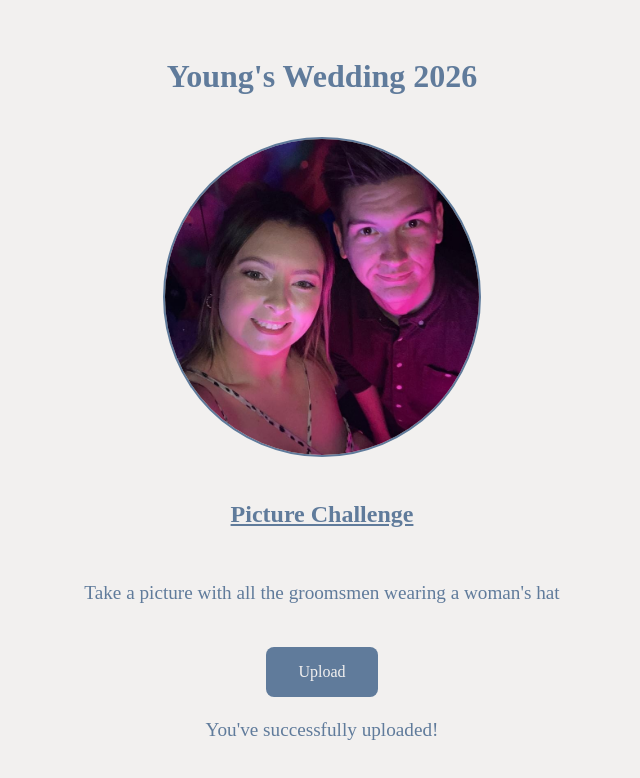
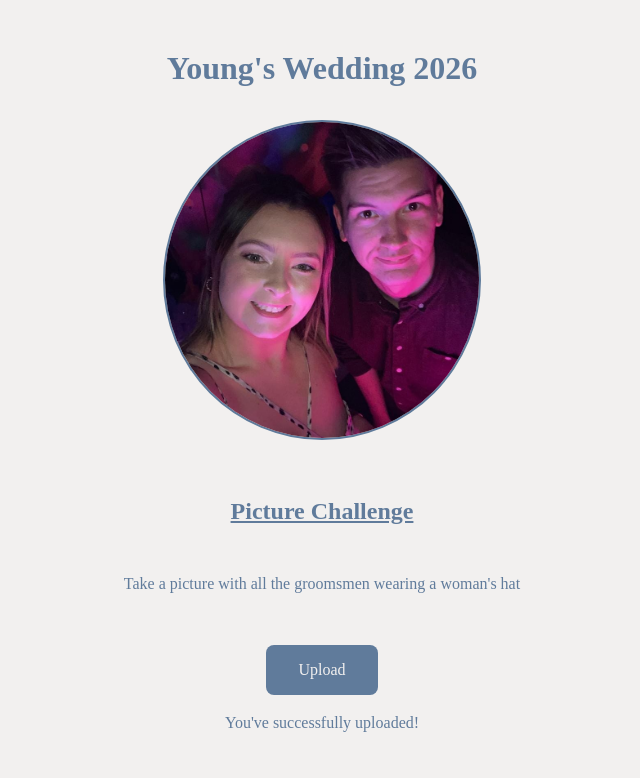
Before and after one commit to Young-95/Wedding_Album_App, a React (Vite) app: page / in a window 1280 px wide. Shown: the top 778 px of the page, without its empty margins (318-958 px from the left). Built offline with nearby package versions, Linux system fonts and the light colour scheme; a web font is replaced by a local one.

Commit message:
sizing changes

```diff
--- a/src/App.css
+++ b/src/App.css
@@ -45,21 +45,22 @@ body {
 }
 
 h1 {
-  font-size: clamp(1.5rem, 4vw, 2rem); /* 🔑 scales with screen */
+  font-size: 2rem;
   line-height: 1.2;
+  margin: 0;
 }
 
 h2 {
   text-decoration: underline;
-  font-size: clamp(1rem, 3vw, 1.5rem);
+  font-size: 1.5rem;
 }
 
 p {
-  font-size: clamp(1rem, 2.5vw, 1.2rem);
+  font-size: 1rem;
 }
 
 img {
-  max-width: 40vmin;  /* 🔑 scales to fit smaller screens */
+  max-width: 40vmin;
   max-height: 40vmin;
   border-radius: 50%;
   border: 2px solid #607B9B;
@@ -70,7 +71,7 @@ button {
   background-color: #607B9B;
   color: #F2F0EF;
   border: none;
-  padding: clamp(0.5rem, 2vw, 1rem) clamp(1rem, 4vw, 2rem); /* 🔑 responsive */
+  padding: clamp(0.5rem, 2vw, 1rem) clamp(1rem, 4vw, 2rem);
   border-radius: 8px;
   cursor: pointer;
 }
```
